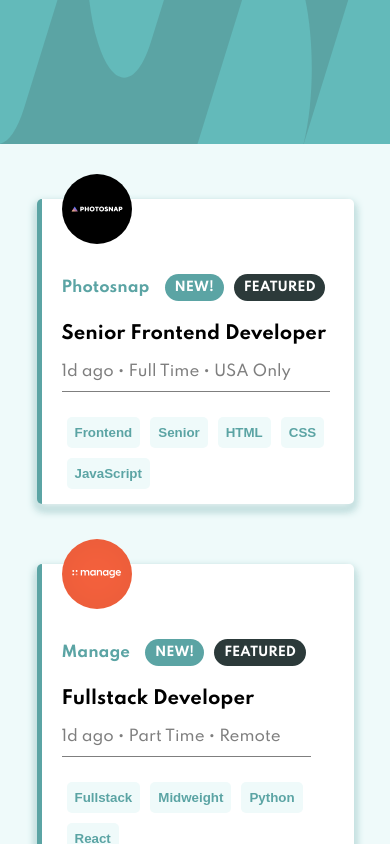
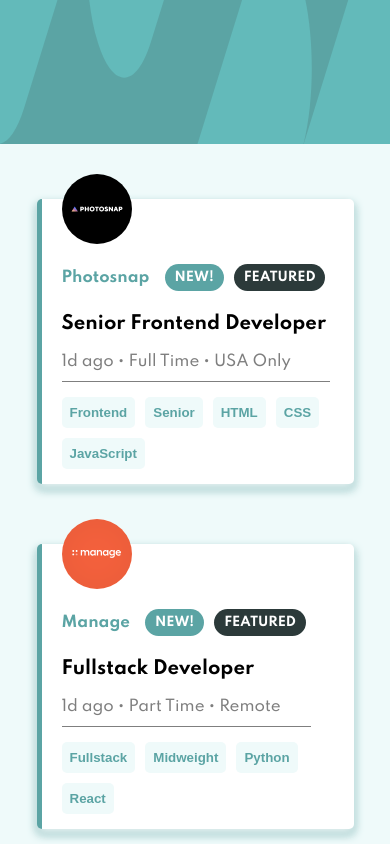
Before and after one commit to mnashawati/job-listings-react, a React (Create React App) app: page / in a window 390 px wide. Shown: the top 844 px of the page. Built offline with nearby package versions, Linux system fonts and the light colour scheme.

Commit message:
Update App.css

```diff
--- a/src/App.css
+++ b/src/App.css
@@ -7,7 +7,6 @@ body {
 header {
   background-color: hsl(180, 29%, 50%);
   height: 144px;
-  /* width: 100%; */
   margin-bottom: 60px;
 }
 
@@ -147,6 +146,7 @@ header {
 
 .selected-word {
   color: hsl(180, 29%, 50%);
+  background-color: hsl(180, 52%, 96%);
   font-weight: 700;
   margin: 5px 0 5px 5px;
   padding: 8px;
@@ -185,11 +185,11 @@ header {
 
   .job-details {
     border-bottom: 1px solid rgba(0, 0, 0, 0.5);
+    margin: 0 auto 10px 20px;
   }
 
-  .job-details,
   .btns {
-    margin: 10px auto 10px 20px;
+    margin: 0 auto 10px 15px;
   }
 
   .company-logo img {
```
